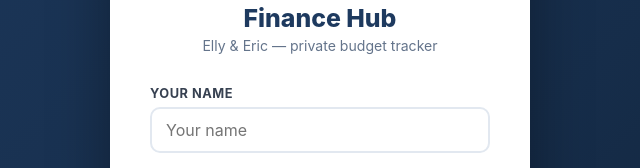
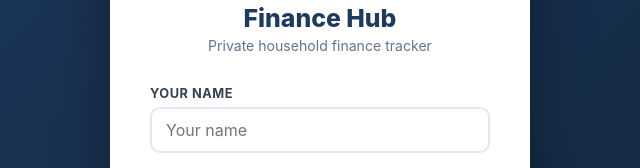
Before and after one commit to moxiestrife/finance-hub, a plain HTML site: page index.html in a window 1280 px wide. Shown: the part 261-429 px from the top of the page, 320-960 px from the left. Drawn offline with nearby package versions, Linux system fonts and the light colour scheme.

Commit message:
Remove names from login subtitle
Made-with: Cursor

```diff
--- a/index.html
+++ b/index.html
@@ -553,7 +553,7 @@ body {
   <div class="login-box">
     <div class="login-logo">💰</div>
     <div class="login-title">Finance Hub</div>
-    <div class="login-sub">Elly & Eric — private budget tracker</div>
+    <div class="login-sub">Private household finance tracker</div>
 
     <label class="login-label" for="login-name">Your name</label>
     <input class="login-input" id="login-name" type="text" placeholder="Your name" autocomplete="off" autocapitalize="words">
```
